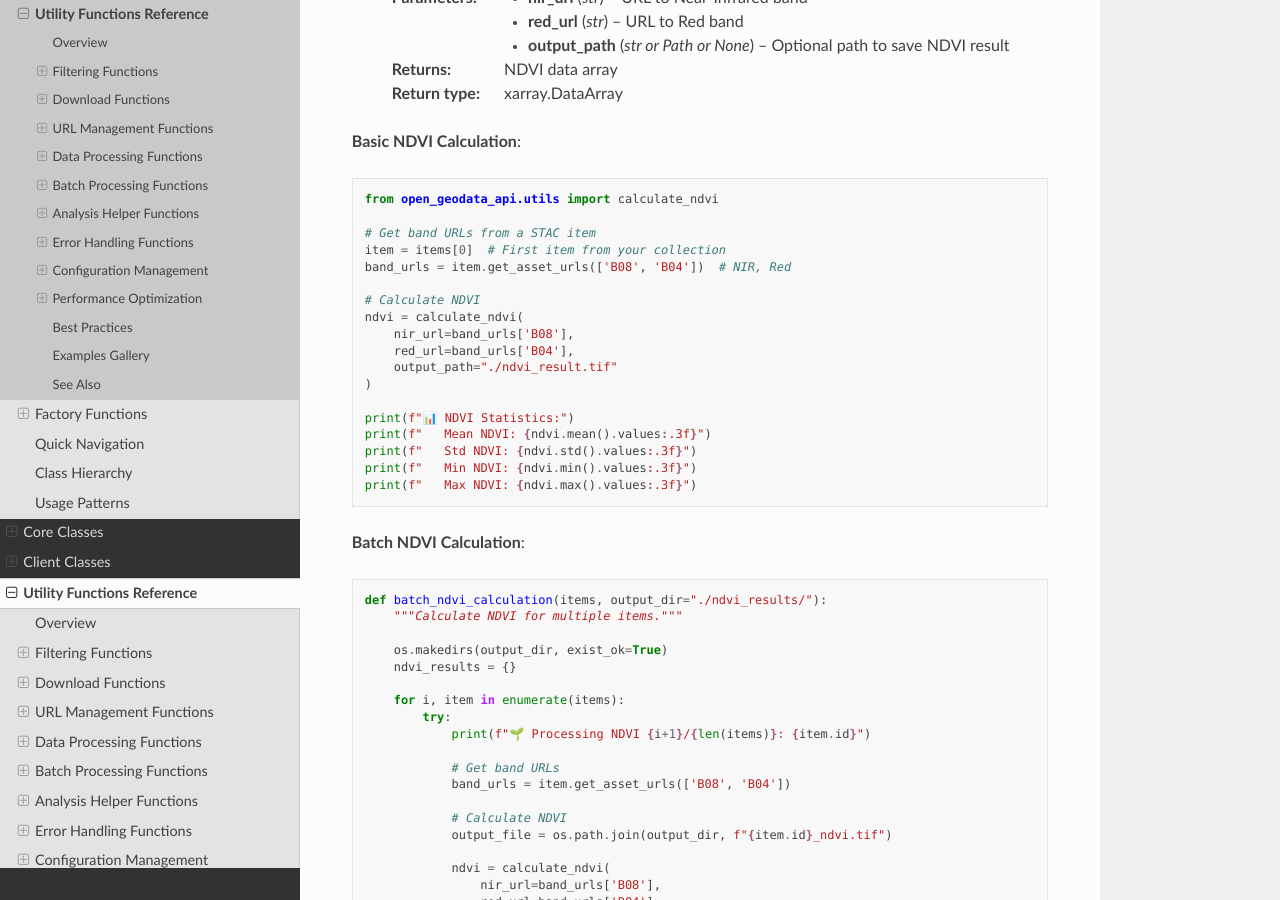
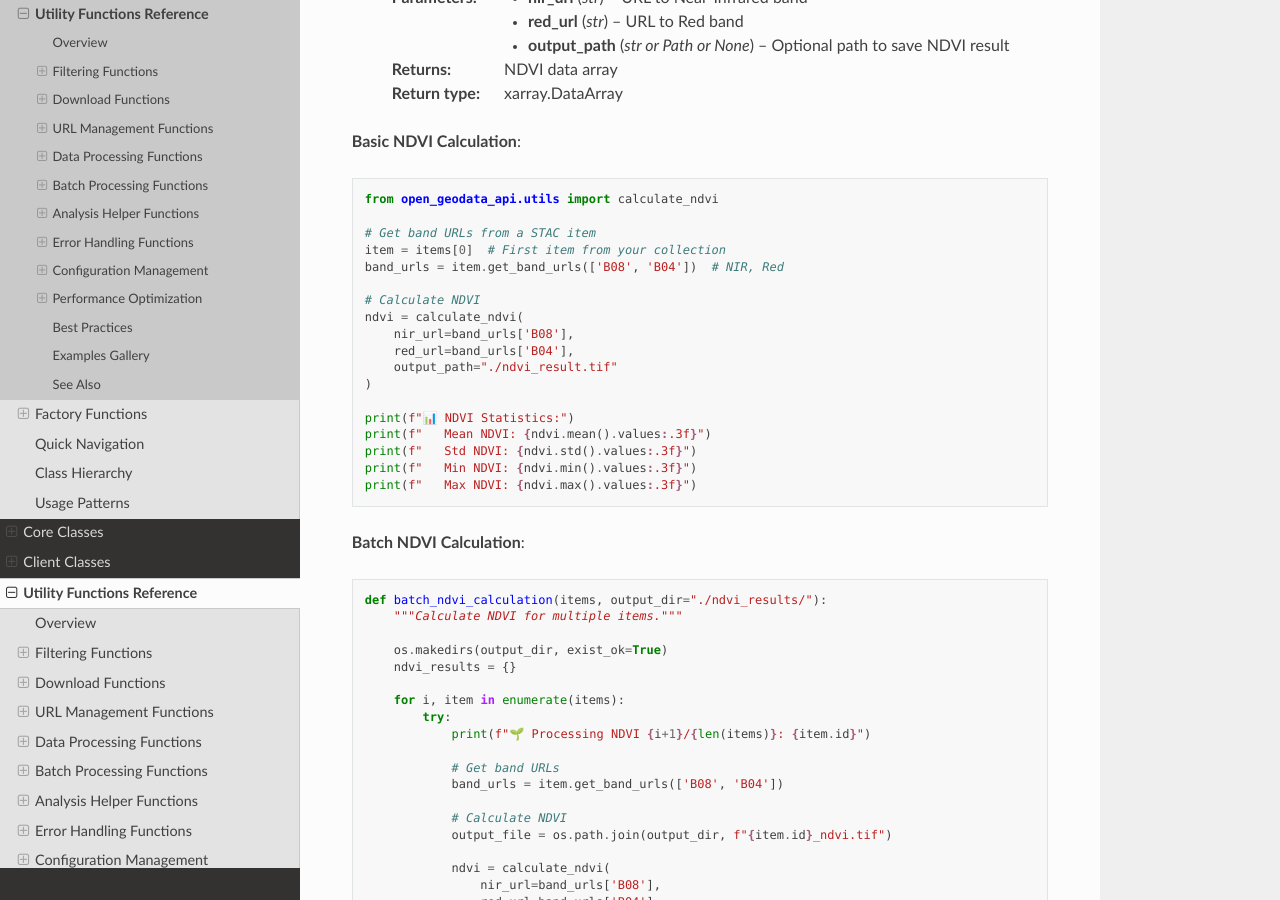
Before and after one commit to Mirjan-Ali-Sha/open-geodata-api, a Sphinx documentation site: the page built from docs/sections/api-reference/utility-functions.rst, in a window 1280 px wide and 900 px high, scrolled down 38992 px. Built offline with Sphinx 7.4.7 and the Read the Docs theme 3.1.0, drawn with Linux system fonts in a browser that asks for light colours; pages that are not in the unit, such as notebooks, are missing from menus; some of the changed text lies outside the part shown.

Commit message:
update docs...

```diff
--- a/docs/sections/api-reference/utility-functions.rst
+++ b/docs/sections/api-reference/utility-functions.rst
@@ -928,7 +928,7 @@ download_seasonal_data
                 # Extract URLs from items
                 urls = {}
                 for item in season_items:
-                    urls[item.id] = item.get_asset_urls(['B08', 'B04'])
+                    urls[item.id] = item.get_band_urls(['B08', 'B04'])
 
                 seasonal_data[season_name] = {
                     'count': len(season_items),
@@ -2271,7 +2271,7 @@ calculate_ndvi
 
     # Get band URLs from a STAC item
     item = items[0]  # First item from your collection
-    band_urls = item.get_asset_urls(['B08', 'B04'])  # NIR, Red
+    band_urls = item.get_band_urls(['B08', 'B04'])  # NIR, Red
 
     # Calculate NDVI
     ndvi = calculate_ndvi(
@@ -2301,7 +2301,7 @@ calculate_ndvi
                 print(f"🌱 Processing NDVI {i+1}/{len(items)}: {item.id}")
 
                 # Get band URLs
-                band_urls = item.get_asset_urls(['B08', 'B04'])
+                band_urls = item.get_band_urls(['B08', 'B04'])
 
                 # Calculate NDVI
                 output_file = os.path.join(output_dir, f"{item.id}_ndvi.tif")
@@ -2362,7 +2362,7 @@ calculate_ndvi
                     continue
 
                 # Calculate NDVI
-                band_urls = item.get_asset_urls(['B08', 'B04'])
+                band_urls = item.get_band_urls(['B08', 'B04'])
 
                 ndvi = calculate_ndvi(
                     nir_url=band_urls['B08'],
@@ -2491,7 +2491,7 @@ calculate_ndvi
 
             for item in season_items:
                 try:
-                    band_urls = item.get_asset_urls(['B08', 'B04'])
+                    band_urls = item.get_band_urls(['B08', 'B04'])
 
                     ndvi = calculate_ndvi(
                         nir_url=band_urls['B08'],
@@ -2553,8 +2553,11 @@ get_statistics
     import rioxarray
 
     # Load raster data
-    data_url = item.get_asset_url('B04')  # Red band
+    data_url = item.get_asset_url('B04')  # Need fix, it will update on next release 0.2.5
     red_band = rioxarray.open_rasterio(data_url)
+    # Till the next release, you can use:
+    # data_url = item.get_band_urls(['B04'])
+    # red_band = rioxarray.open_rasterio(data_url['B04'])
 
     # Calculate comprehensive statistics
     stats = get_statistics(red_band)
```
